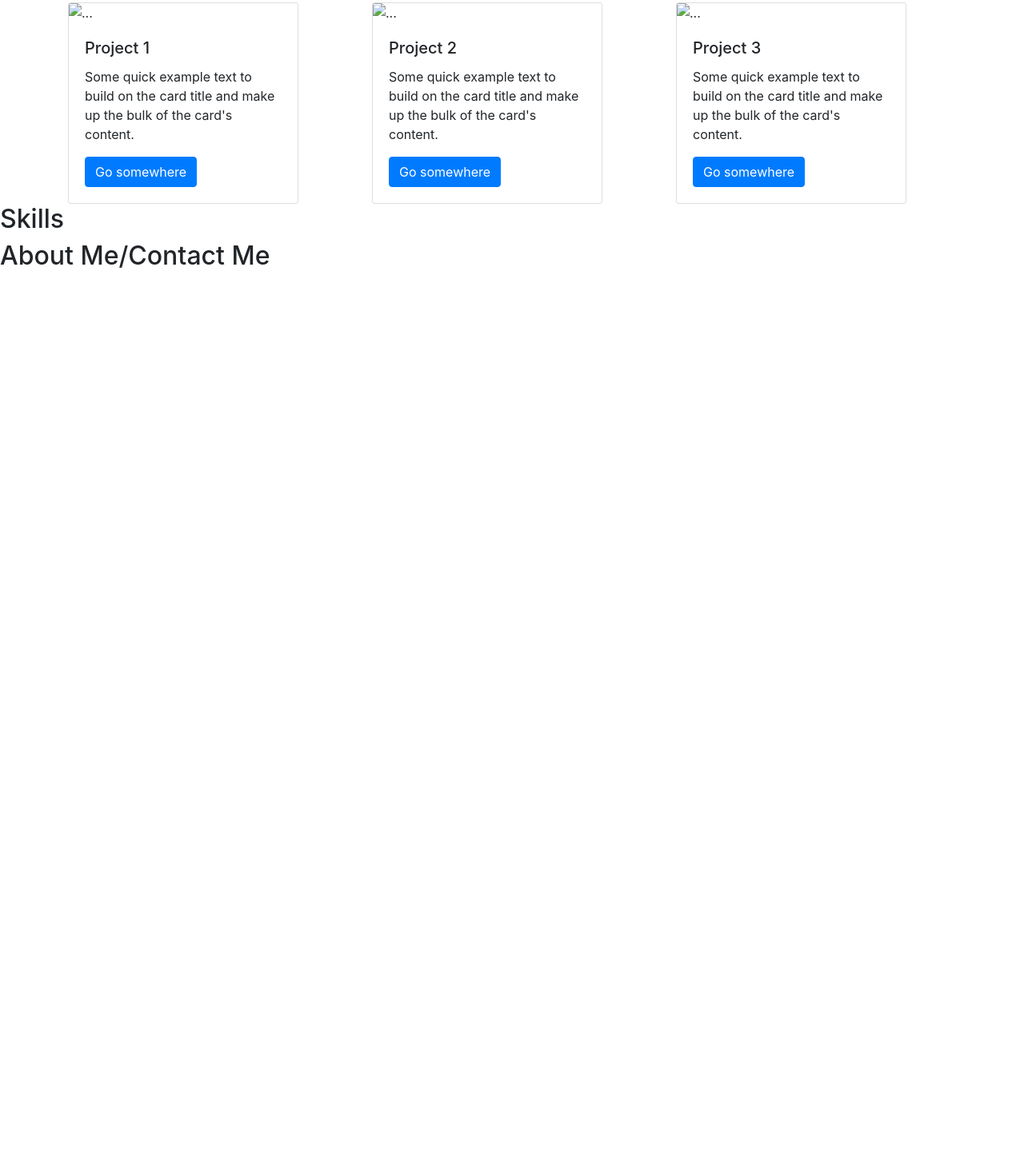
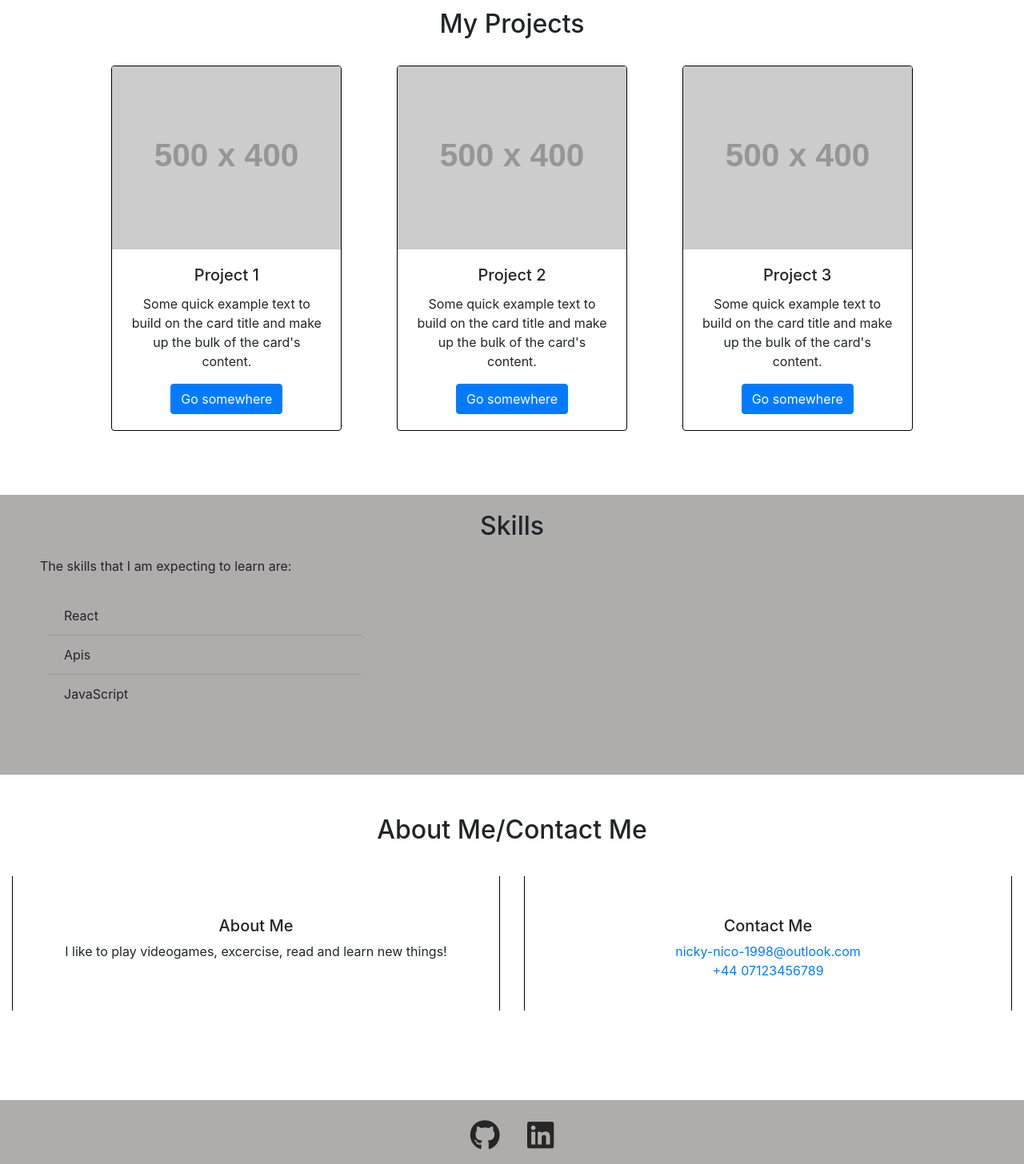
Before and after one commit to PurAlex/Bootstrap-Portfolio, a plain HTML site: page index.html in a window 1280 px wide. Shown: the part 502-1958 px from the top of the page at 80% size. Before the commit the page ends 849 px from the top, so only its background shows below. Drawn offline with nearby package versions, Linux system fonts and the light colour scheme; placeholder pictures from the web are drawn by us.

Commit message:
Updated code

```diff
--- a/css/style.css
+++ b/css/style.css
@@ -1,5 +1,116 @@
+/* * {
+    margin: 0;
+} */
+
+/* Typography */
+.heading-skills,
+.heading-about-contact {
+    padding-top: 20px;
+    text-align: center;
+}
+
 /* Navigation */
 .navbar-nav {
     margin-left: auto;
     margin-right: 0 !important;
 }
+
+/* Hero section */
+.jumbotron {
+    background-image: url(https://placehold.co/500x400);
+    background-repeat: no-repeat;
+    background-size: cover;
+    height: calc(50vh - 25px);
+}
+
+/* Work container */
+.container {
+    padding: 50px;
+}
+
+.card-container {
+    margin-top: 25px;
+    text-align: center;
+}
+
+.heading {
+    text-align: center;
+}
+
+.card {
+    border-color: black;
+    margin: 0 auto;
+}
+
+.card-body {
+    align-content: center;
+}
+
+/* Skills container */
+.skills-container {
+    margin-top: 30px;
+    background-color: rgb(175, 172, 172);
+    height: 350px;
+}
+
+.skills-container p {
+    padding: 10px 50px;
+}
+
+.list-group-flush {
+    padding: 0 60px;
+    width: 40%;
+}
+
+.list-group-item {
+    background-color: rgb(175, 172, 172);
+}
+
+/* About/contact container */
+.about-contact-container {
+    margin-top: 30px;
+}
+
+.row-about-contact {
+    display: flex;
+    text-align: center;
+}
+
+.card-about,
+.card-contact {
+    margin-top: 30px;
+    padding: 50px;
+    border-right: 1px solid black;
+    border-left: 1px solid black;
+    height: 80%;
+}
+
+
+/* Footer */
+.footer {
+    margin-top: 100px;
+    background-color: rgb(175, 172, 172);
+    height: 80px;
+    text-align: center;
+}
+
+.social a {
+    color: rgb(38, 38, 38);
+}
+
+.fa-brands {
+    font-size: 38px;
+    margin-top: 25px;
+    padding: 0px 15px;
+    cursor: pointer;
+}
+
+.fa-linkedin:hover {
+    color: #04009a;
+    text-shadow: 2px 2px 5px #4744ac;
+}
+
+.fa-github:hover {
+    color: black;
+    text-shadow: 2px 2px 5px rgb(59, 58, 58);
+}
--- a/index.html
+++ b/index.html
@@ -10,6 +10,9 @@
     <link rel="stylesheet" href="https://cdn.jsdelivr.net/npm/bootstrap@4.6.2/dist/css/bootstrap.min.css"
         integrity="sha384-xOolHFLEh07PJGoPkLv1IbcEPTNtaed2xpHsD9ESMhqIYd0nLMwNLD69Npy4HI+N" crossorigin="anonymous">
     <link rel="stylesheet" href="./css/style.css">
+
+    <!-- Font awesome -->
+    <script src="https://kit.fontawesome.com/9eb85768e2.js" crossorigin="anonymous"></script>
     <title>Bootstrap-Portfolio</title>
 </head>
 
@@ -21,20 +24,20 @@
                 id="navbarSupportedContent">
             <ul class="navbar-nav mr-auto">
                 <li class="nav-item">
-                    <a class="nav-link" href="#">Work <span class="sr-only">(current)</span></a>
+                    <a class="nav-link" href="#work">Work <span class="sr-only">(current)</span></a>
                 </li>
                 <li class="nav-item">
-                    <a class="nav-link" href="#">Skills</a>
+                    <a class="nav-link" href="#skills">Skills</a>
                 </li>
                 <li class="nav-item">
-                    <a class="nav-link" href="#">About/Contact</a>
+                    <a class="nav-link" href="#about/contact">About/Contact</a>
                 </li>
             </ul>
             </div>
         </nav>
 
         <!-- Hero section -->
-        <div class="jumbotron">
+        <div class="jumbotron text-center">
             <h1 class="display-4">I'm Nicky Alexander</h1>
             <p class="lead">I'm currently learning the basic skills to be a web developer.</p>
             <hr class="my-4">
@@ -45,12 +48,12 @@
 
     <!-- Work section -->
     <div class="container">
-        <h2 class="Heading">My Projects</h2>
+        <h2 class="heading" id="work">My Projects</h2>
         <div class="row">
             <!-- Card 1 -->
-            <div class="col-sm">
+            <div class="card-container col-sm">
                 <div class="card" style="width: 18rem;">
-                    <img src="..." class="card-img-top" alt="...">
+                    <img src="https://placehold.co/500x400" class="card-img-top" alt="Placeholder image">
                     <div class="card-body">
                         <h5 class="card-title">Project 1</h5>
                         <p class="card-text">Some quick example text to build on the card title and make up the bulk of
@@ -63,9 +66,9 @@
             <!-- End card 1 -->
 
             <!-- Card 2 -->
-            <div class="col-sm">
-                <div class="card" style="width: 18rem;">
-                    <img src="..." class="card-img-top" alt="...">
+            <div class="card-container col-sm">
+                <div class=" card" style="width: 18rem;">
+                    <img src="https://placehold.co/500x400" class="card-img-top" alt="Placeholder image">
                     <div class="card-body">
                         <h5 class="card-title">Project 2</h5>
                         <p class="card-text">Some quick example text to build on the card title and make up the bulk of
@@ -78,9 +81,9 @@
             <!-- End card 2 -->
 
             <!-- Card 3 -->
-            <div class="col-sm">
+            <div class="card-container col-sm">
                 <div class="card" style="width: 18rem;">
-                    <img src="..." class="card-img-top" alt="...">
+                    <img src="https://placehold.co/500x400" class="card-img-top" alt="Placeholder image">
                     <div class="card-body">
                         <h5 class="card-title">Project 3</h5>
                         <p class="card-text">Some quick example text to build on the card title and make up the bulk of
@@ -97,18 +100,46 @@
 
     <!-- Skills section -->
     <div class="skills-container">
-        <h2 class="Heading">Skills</h2>
+        <h2 class="heading-skills" id="skills">Skills</h2>
+        <p>The skills that I am expecting to learn are: </p>
+        <ul class="list-group list-group-flush">
+            <li class="list-group-item">React</li>
+            <li class="list-group-item">Apis</li>
+            <li class="list-group-item">JavaScript</li>
+        </ul>
     </div>
-
 
     <!-- About/contact section -->
     <div class="about-contact-container">
-        <h2 class="Heading">About Me/Contact Me</h2>
+        <h2 class="heading-about-contact" id="about/contact">About Me/Contact Me</h2>
+        <div class="row-about-contact">
+            <div class="col-sm-6">
+                <div class="card-about">
+                    <div class="card-body-about">
+                        <h5 class="card-title-about">About Me</h5>
+                        <p class="card-text-about">I like to play videogames, excercise, read and learn new things!</p>
+                    </div>
+                </div>
+            </div>
+            <div class="col-sm-6">
+                <div class="card-contact">
+                    <div class="card-body-contact">
+                        <h5 class="card-title-contact">Contact Me</h5>
+                        <a href="mailto:nicky-nico-1998:outlook.com">nicky-nico-1998@outlook.com</a>
+                        <div><a href="07123456789">+44 07123456789</a></div>
+                    </div>
+                </div>
+            </div>
+        </div>
     </div>
 
     <!-- Footer section -->
-    <footer>
-
+    <footer class="footer">
+        <div class="social">
+            <a href="https://github.com/PurAlex"><i class="fa-brands fa-github"></i></a>
+            <a href="https://www.linkedin.com/in/nicky-campoverde-1782a7228/""><i class=" fa-brands
+                fa-linkedin"></i></a>
+        </div>
     </footer>
 
 
```
